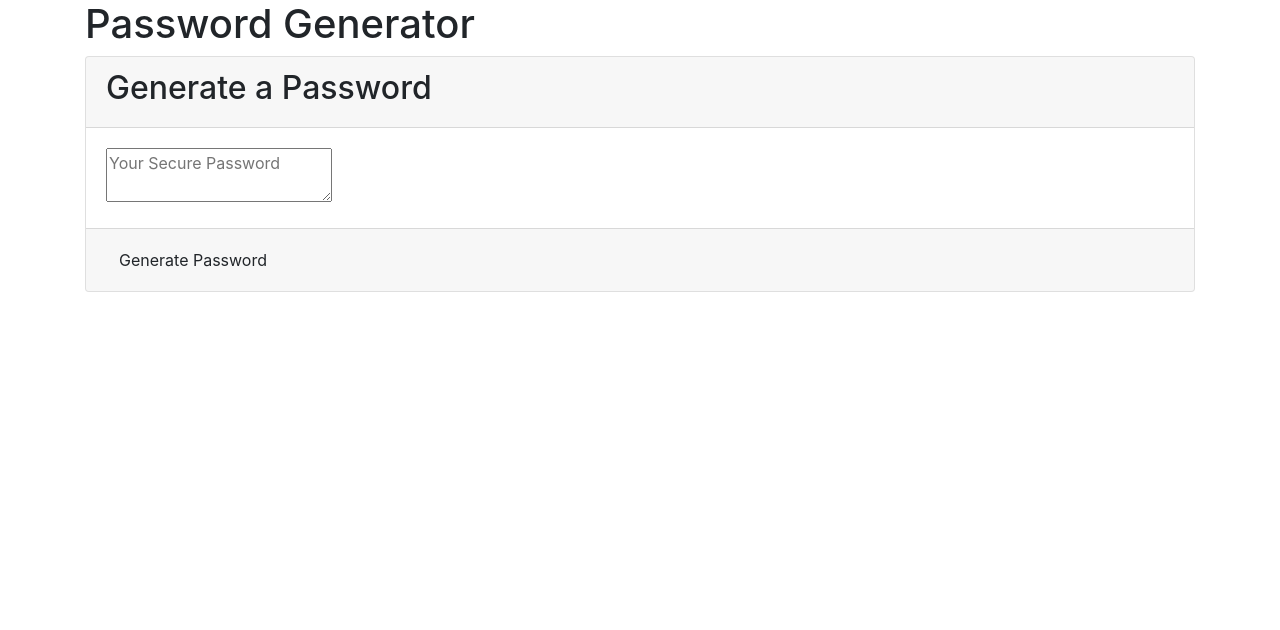
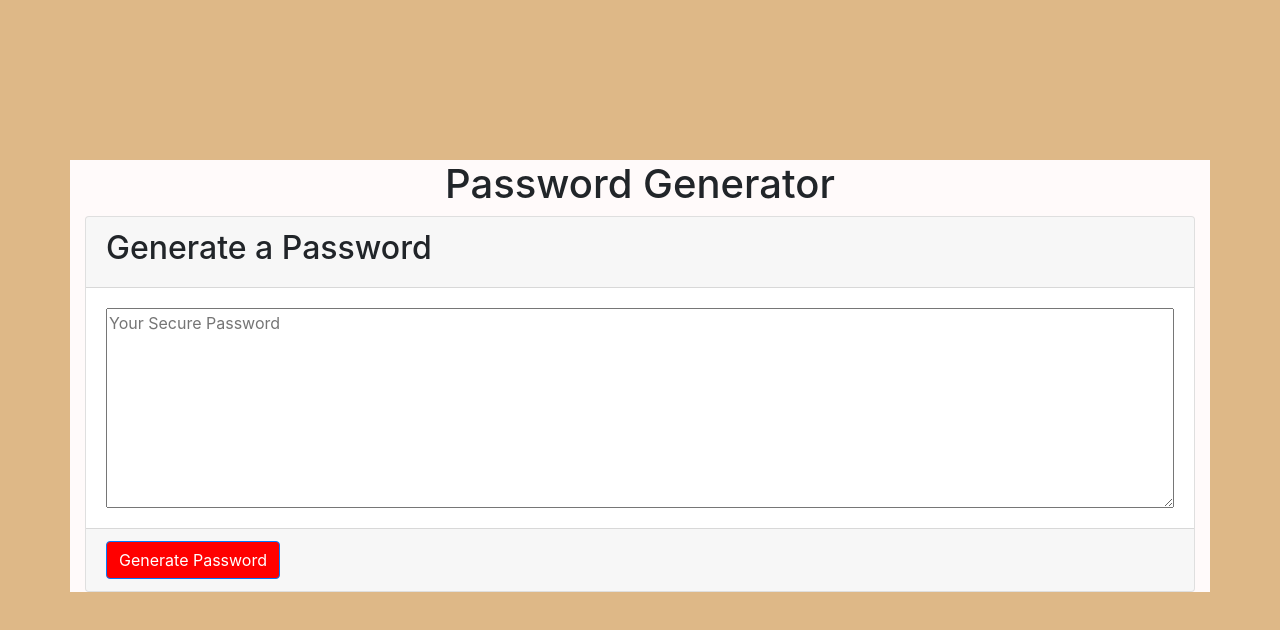
Before and after one commit to ckomodo/password-generator, a plain HTML site: page index.html in a window 1280 px wide. Drawn offline with nearby package versions, Linux system fonts and the light colour scheme.

Commit message:
function generatePassword added

```diff
--- a/index.html
+++ b/index.html
@@ -16,21 +16,22 @@
     <div class="container">
         <div class="wrapper">
             <header>
-                <h1>Password Generator</h1>
+                <h1 class="h1Top">Password Generator</h1>
             </header>
             <div class="card">
                 <div class="card-header">
                     <h2>Generate a Password</h2>
                 </div>
                 <div class="card-body">
-                    <textarea readonly id="password" placeholder="Your Secure Password"
+                    <textarea class="textArea" readonly id="password" placeholder="Your Secure Password"
                         aria-label="Generated Password"></textarea>
                 </div>
                 <div class="card-footer">
-                    <button id="generate" class="btn">Generate Password</button>
+                    <button id="generate" class="btn btn-primary">Generate Password</button>
                 </div>
             </div>
         </div>
+    </div>
 
 
 
@@ -57,7 +58,7 @@
             integrity="sha384-B4gt1jrGC7Jh4AgTPSdUtOBvfO8shuf57BaghqFfPlYxofvL8/KUEfYiJOMMV+rV"
             crossorigin="anonymous"></script>
         <script src="script.js"></script>
-    </div>
+
 </body>
 
 </html>
--- a/script.js
+++ b/script.js
@@ -1,3 +1,24 @@
+
+
+
+// button.addEventListener(click, function()){
+
+// prompt("how many characters do you want in your password?");
+
+// }
+// function generatePassword
+
+  // (characterAmount, includeUppercase, includeNumbers, includeSymbols)
+
+
+
+
+
+
+
+
+
+
 // Assignment Code
 var generateBtn = document.querySelector("#generate");
 
@@ -10,5 +31,17 @@ function writePassword() {
 
 }
 
+function generatePassword(){
+
+  var userCharNum =   prompt("how many characters do you want in your password?");
+  console.log(userCharNum);
+
+  var specialChar = prompt("do you want any special characters?");
+  console.log(specialChar);
+
+
+}
+
+
 // Add event listener to generate button
 generateBtn.addEventListener("click", writePassword);
--- a/style.css
+++ b/style.css
@@ -0,0 +1,38 @@
+body{
+    margin-top: 20vh;
+    background-color: burlywood;
+}
+.container{
+    /* margin-top: 10vw; */
+    /* display: flex; */
+    /* justify-content: center; */
+}
+.h1Top{
+    text-align: center;
+}
+.container{
+    background-color: snow;
+}
+
+.textArea{
+
+height: 25vh;
+width: 100%;
+display: flex;
+justify-content: center;
+word-break: break-all;
+
+
+}
+.card-header{
+    /* border: blue, 1px, solid; */
+
+}
+.btn{
+    background-color: red;
+    color: white;
+}
+
+.card-footer{
+    float: center;
+}
```
